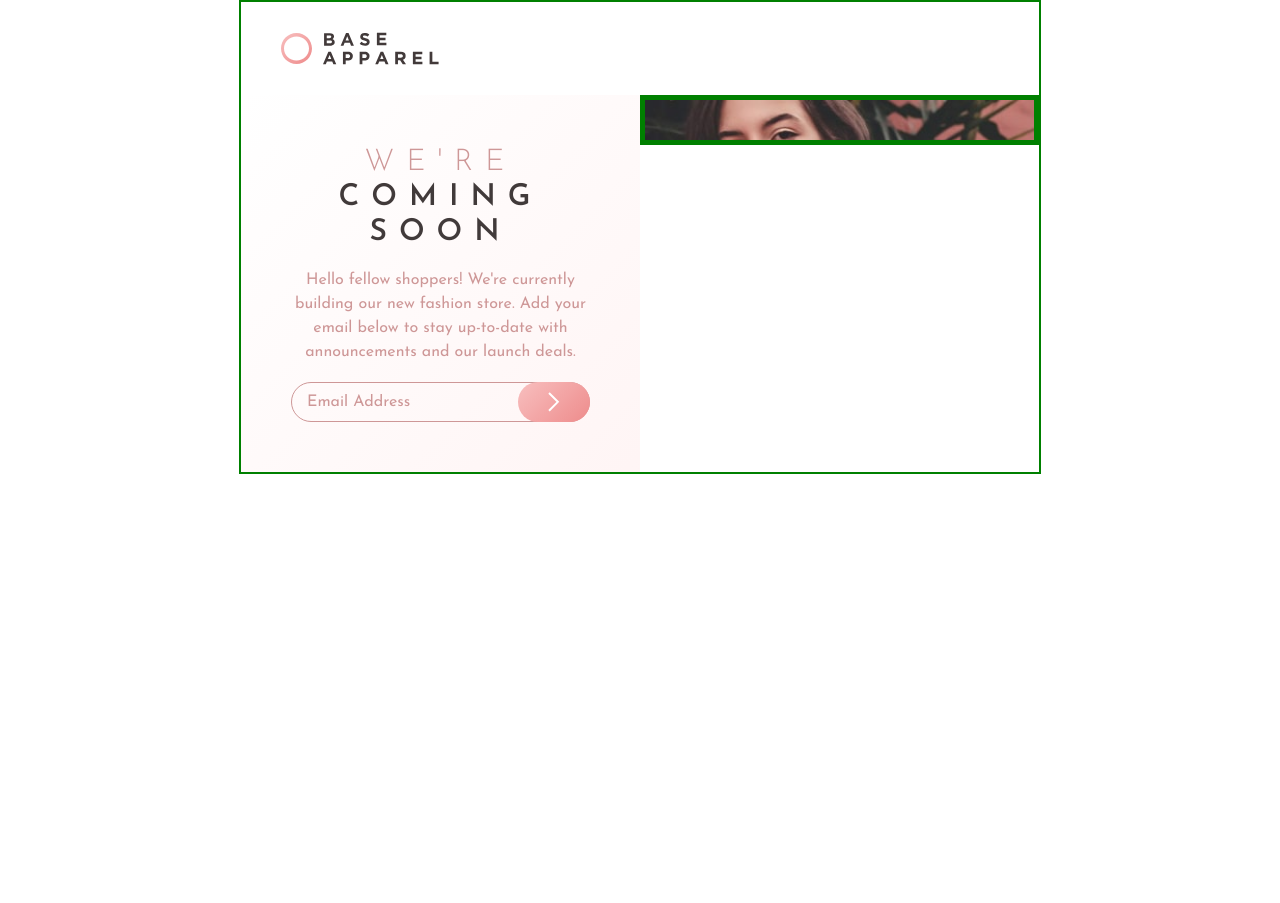
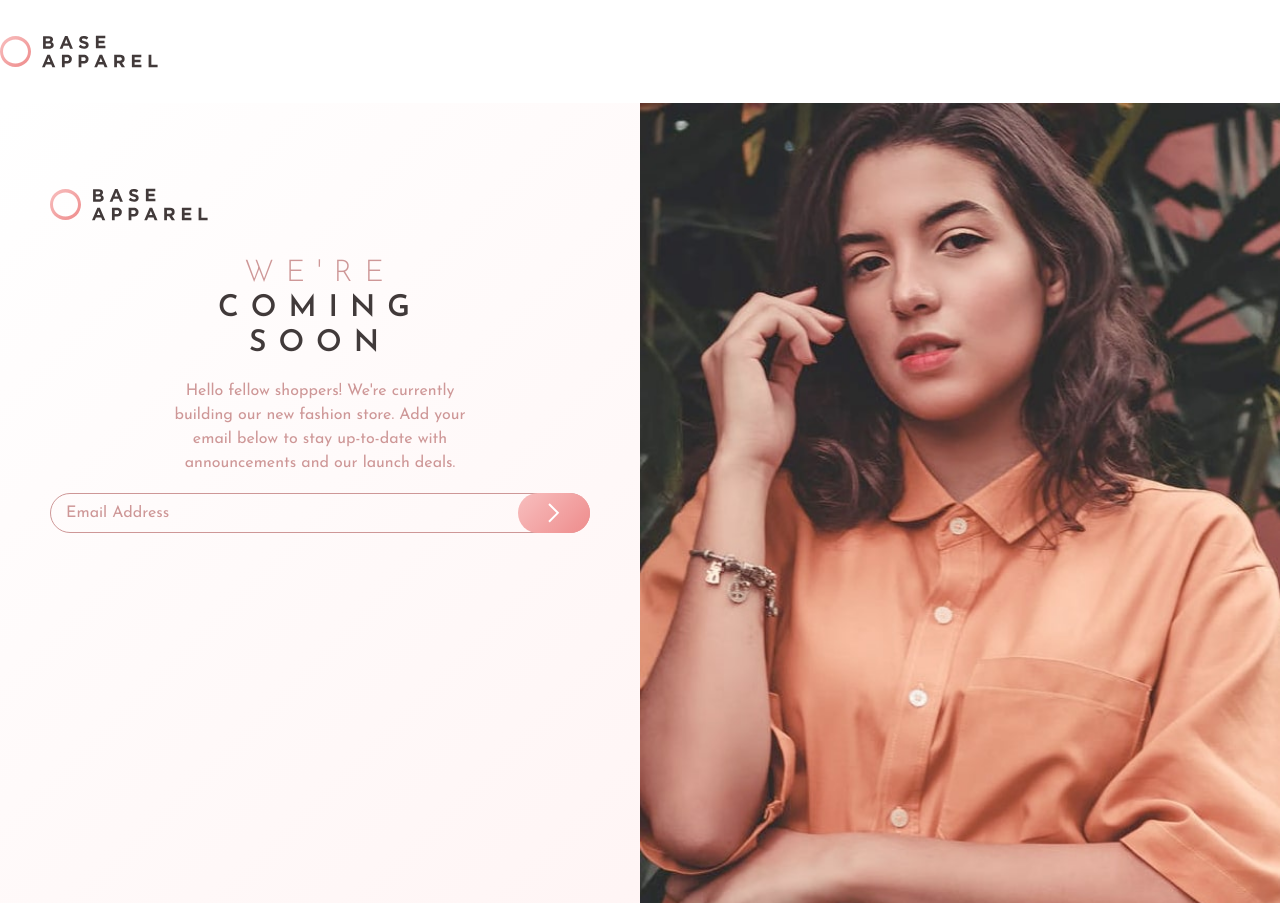
Before and after one commit to mdrizwanfk/fem-base-apparel-coming-soon, a React (Create React App) app: page / in a window 1280 px wide. Before the commit the page ends 800 px from the top, so only its background shows below. Built offline with nearby package versions, Linux system fonts and the light colour scheme.

Commit message:
more css, t.b.contd.

```diff
--- a/src/components/Header.js
+++ b/src/components/Header.js
@@ -2,7 +2,7 @@ import React from "react";
 import logo from "../assets/images/logo.svg";
 import styles from "./Header.module.css";
 
-const Header = ({ contained = false }) => {
+const Header = () => {
   return (
     <header className={styles["container"]}>
       <img src={logo} alt="base apparel logo" />
--- a/src/components/Header.module.css
+++ b/src/components/Header.module.css
@@ -1,3 +1,9 @@
 .container {
   padding: 3rem 4rem;
 }
+
+@media screen and (min-width: 992px) {
+  .container {
+    padding: 3.5rem 0;
+  }
+}
--- a/src/index.css
+++ b/src/index.css
@@ -163,3 +163,9 @@ body {
   display: block;
   font-weight: var(--fw-600);
 }
+
+@media screen and (min-width: 992px) {
+  body {
+    justify-content: stretch;
+  }
+}
--- a/src/pages/ComingSoon.js
+++ b/src/pages/ComingSoon.js
@@ -9,6 +9,7 @@ import iconError from "../assets/images/icon-error.svg";
 const BannerCTA = ({ heading, message, onSubmit }) => {
   return (
     <article id={styles["banner-message"]} className="text-clr-pr-1">
+      <Header />
       <h1 dangerouslySetInnerHTML={{ __html: heading || "lorem ipsum" }}></h1>
       <p>{message || "ipsum lorem"}</p>
       <BannerForm onSubmit={onSubmit} />
--- a/src/pages/ComingSoon.module.css
+++ b/src/pages/ComingSoon.module.css
@@ -85,17 +85,19 @@
   }
 
   .container {
-    max-width: none;
-    border: 2px solid green;
+    max-width: 144rem;
+    margin: auto;
   }
 
   #banner-image {
     order: 2;
-    height: 5rem;
-    border: 5px solid green;
+    height: 100%;
+    background-image: url("../assets/images/hero-desktop.jpg");
   }
 
   #banner-message {
     order: 1;
+    align-self: flex-start;
+    height: 80rem;
   }
 }
```
